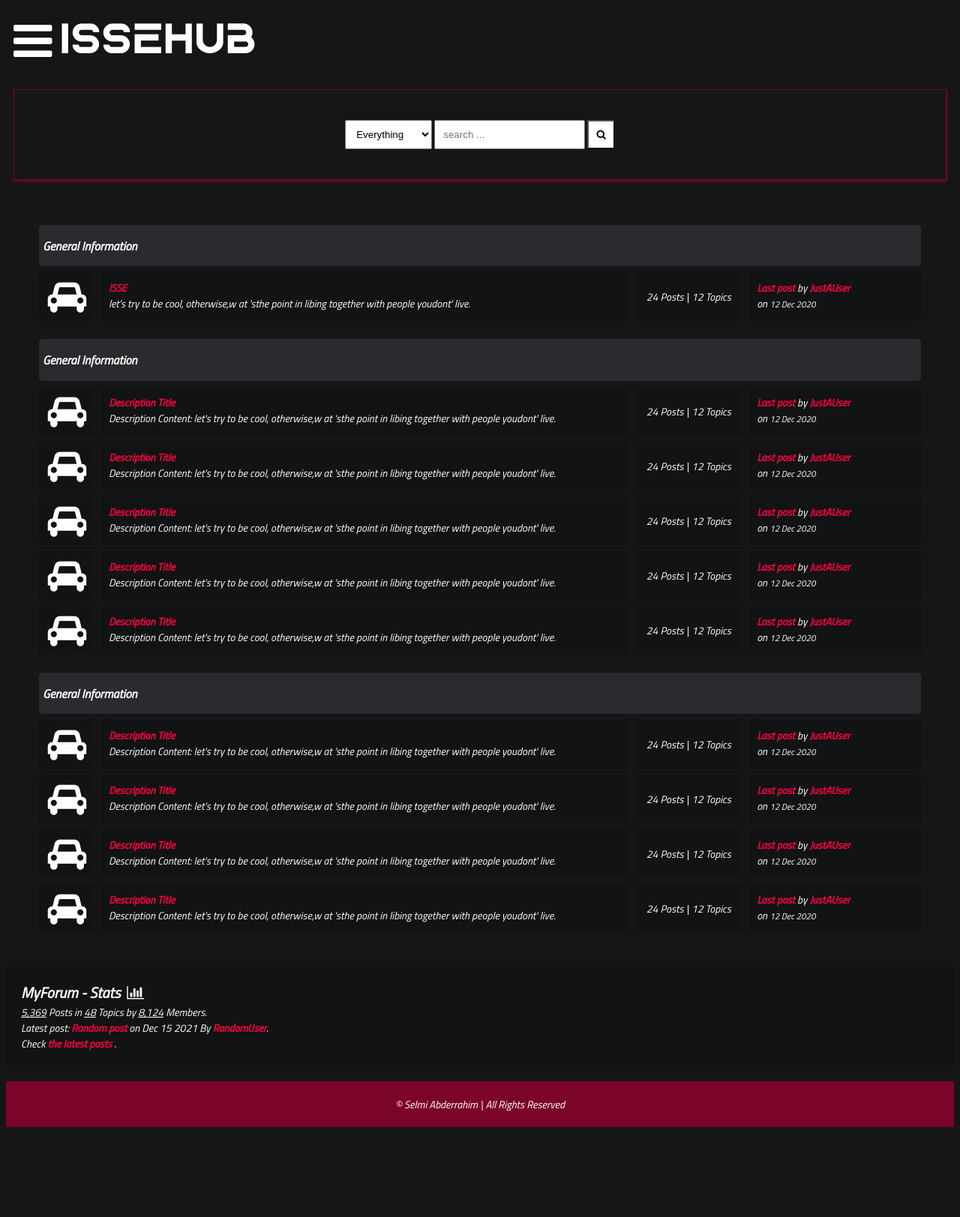
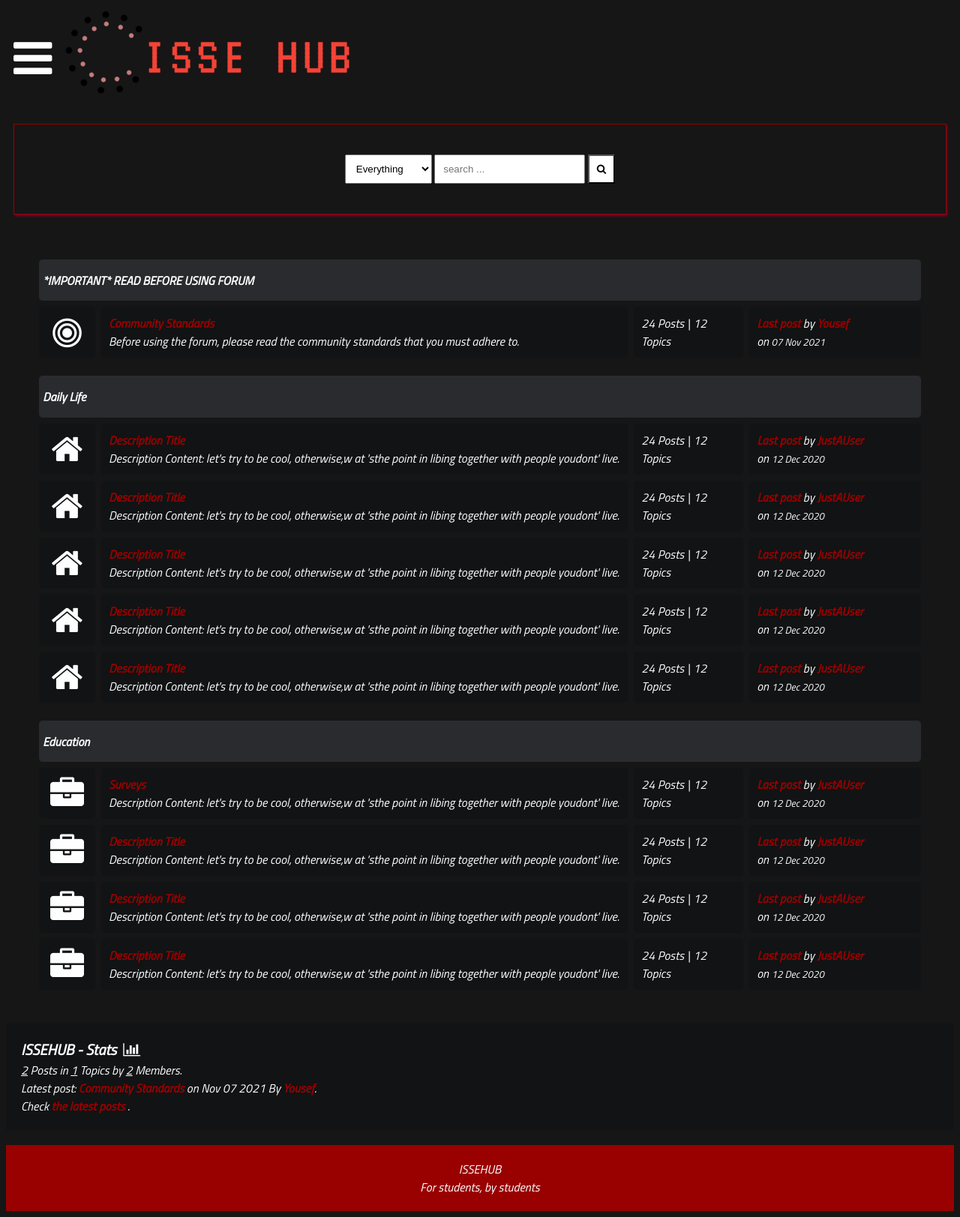
Before and after one commit to TheRealBruceMcGoose/ISSEHub, a PHP site: page /forums.html in a window 1280 px wide. Shown: the whole page at 75% size. Before the commit the page ends 1511 px from the top, so only its background shows below. Run offline with PHP 8.4, Linux system fonts and the light colour scheme.

Commit message:
Updated website with icons, community guidelines, etc... and design in general.

```diff
--- a/html/forums.html
+++ b/html/forums.html
@@ -3,7 +3,7 @@
 <head>
     <meta charset="UTF-8">
     <meta name="viewport" content="width=device-width, initial-scale=1.0">
-    <title>Forum</title>
+    <title>ISSEHUB</title>
     <link rel="stylesheet" href="style.css">
     <link rel="stylesheet" href="https://cdnjs.cloudflare.com/ajax/libs/font-awesome/4.7.0/css/font-awesome.min.css">
     <link rel="preconnect" href="https://fonts.gstatic.com">
@@ -17,13 +17,13 @@
             <nav class="navigation hide" id="navigation">
                 <span class="close-icon" id="close-icon" onclick="showIconBar()"><i class="fa fa-close"></i></span>
                 <ul class="nav-list">
-                    <li class="nav-item"><a href="forums.html">Forums</a></li>
-                    <li class="nav-item"><a href="posts.html">Posts</a></li>
-                    <li class="nav-item"><a href="detail.html">Detail</a></li>
+                    <li class="nav-item"><a href="forums.html">Staff Directory</a></li>
+                    <li class="nav-item"><a href="posts.html">Sign Up</a></li>
+                    <li class="nav-item"><a href="https://ct.ritsumei.ac.jp/">Login</a></li>
                 </ul>
             </nav>
             <a class="bar-icon" id="iconBar" onclick="hideIconBar()"><i class="fa fa-bars"></i></a>
-            <div class="brand">ISSEHub</div>
+            <div class="brand"><a href="forums.html"><img src=img/logo.png></a></div>
         </div>
         <!--SearchBox Section-->
         <div class="search-box">
@@ -41,22 +41,22 @@
     <div class="container">
         <div class="subforum">
             <div class="subforum-title">
-                <h1>General Information</h1>
+                <h1>*IMPORTANT* READ BEFORE USING FORUM</h1>
             </div>
             <div class="subforum-row">
                 <div class="subforum-icon subforum-column center">
-                    <i class="fa fa-car center"></i>
+                    <i class="fa fa-bullseye center"></i>
                 </div>
                 <div class="subforum-description subforum-column">
-                    <h4><a href="#">ISSE</a></h4>
-                    <p>let's try to be cool, otherwise,w at 'sthe point in libing together with people youdont' live.</p>
+                    <h4><a href="community-standards.html">Community Standards</a></h4>
+                    <p>Before using the forum, please read the community standards that you must adhere to.</p>
                 </div>
                 <div class="subforum-stats subforum-column center">
                     <span>24 Posts | 12 Topics</span>
                 </div>
                 <div class="subforum-info subforum-column">
-                    <b><a href="">Last post</a></b> by <a href="">JustAUser</a>
-                    <br>on <small>12 Dec 2020</small>
+                    <b><a href="">Last post</a></b> by <a href="">Yousef</a>
+                    <br>on <small>07 Nov 2021</small>
                 </div>
             </div>
         </div>
@@ -64,11 +64,11 @@
 
         <div class="subforum">
             <div class="subforum-title">
-                <h1>General Information</h1>
+                <h1>Daily Life</h1>
             </div>
             <div class="subforum-row">
                 <div class="subforum-icon subforum-column center">
-                    <i class="fa fa-car center"></i>
+                    <i class="fa fa-home center"></i>
                 </div>
                 <div class="subforum-description subforum-column">
                     <h4><a href="#">Description Title</a></h4>
@@ -85,7 +85,7 @@
             <hr class="subforum-devider">
             <div class="subforum-row">
                 <div class="subforum-icon subforum-column center">
-                    <i class="fa fa-car center"></i>
+                    <i class="fa fa-home center"></i>
                 </div>
                 <div class="subforum-description subforum-column">
                     <h4><a href="#">Description Title</a></h4>
@@ -102,7 +102,7 @@
             <hr class="subforum-devider">
             <div class="subforum-row">
                 <div class="subforum-icon subforum-column center">
-                    <i class="fa fa-car center"></i>
+                    <i class="fa fa-home center"></i>
                 </div>
                 <div class="subforum-description subforum-column">
                     <h4><a href="#">Description Title</a></h4>
@@ -119,7 +119,7 @@
             <hr class="subforum-devider">
             <div class="subforum-row">
                 <div class="subforum-icon subforum-column center">
-                    <i class="fa fa-car center"></i>
+                    <i class="fa fa-home center"></i>
                 </div>
                 <div class="subforum-description subforum-column">
                     <h4><a href="#">Description Title</a></h4>
@@ -136,7 +136,7 @@
             <hr class="subforum-devider">
             <div class="subforum-row">
                 <div class="subforum-icon subforum-column center">
-                    <i class="fa fa-car center"></i>
+                    <i class="fa fa-home center"></i>
                 </div>
                 <div class="subforum-description subforum-column">
                     <h4><a href="#">Description Title</a></h4>
@@ -154,11 +154,28 @@
 
         <div class="subforum">
             <div class="subforum-title">
-                <h1>General Information</h1>
+                <h1>Education</h1>
             </div>
             <div class="subforum-row">
                 <div class="subforum-icon subforum-column center">
-                    <i class="fa fa-car center"></i>
+                    <i class="fa fa-briefcase center"></i>
+                </div>
+                <div class="subforum-description subforum-column">
+                    <h4><a href="#">Surveys</a></h4>
+                    <p>Description Content: let's try to be cool, otherwise,w at 'sthe point in libing together with people youdont' live.</p>
+                </div>
+                <div class="subforum-stats subforum-column center">
+                    <span>24 Posts | 12 Topics</span>
+                </div>
+                <div class="subforum-info subforum-column">
+                    <b><a href="">Last post</a></b> by <a href="">JustAUser</a>
+                    <br>on <small>12 Dec 2020</small>
+                </div>
+            </div>
+            <hr class="subforum-devider">
+            <div class="subforum-row">
+                <div class="subforum-icon subforum-column center">
+                    <i class="fa fa-briefcase center"></i>
                 </div>
                 <div class="subforum-description subforum-column">
                     <h4><a href="#">Description Title</a></h4>
@@ -175,7 +192,7 @@
             <hr class="subforum-devider">
             <div class="subforum-row">
                 <div class="subforum-icon subforum-column center">
-                    <i class="fa fa-car center"></i>
+                    <i class="fa fa-briefcase center"></i>
                 </div>
                 <div class="subforum-description subforum-column">
                     <h4><a href="#">Description Title</a></h4>
@@ -192,24 +209,7 @@
             <hr class="subforum-devider">
             <div class="subforum-row">
                 <div class="subforum-icon subforum-column center">
-                    <i class="fa fa-car center"></i>
-                </div>
-                <div class="subforum-description subforum-column">
-                    <h4><a href="#">Description Title</a></h4>
-                    <p>Description Content: let's try to be cool, otherwise,w at 'sthe point in libing together with people youdont' live.</p>
-                </div>
-                <div class="subforum-stats subforum-column center">
-                    <span>24 Posts | 12 Topics</span>
-                </div>
-                <div class="subforum-info subforum-column">
-                    <b><a href="">Last post</a></b> by <a href="">JustAUser</a>
-                    <br>on <small>12 Dec 2020</small>
-                </div>
-            </div>
-            <hr class="subforum-devider">
-            <div class="subforum-row">
-                <div class="subforum-icon subforum-column center">
-                    <i class="fa fa-car center"></i>
+                    <i class="fa fa-briefcase center"></i>
                 </div>
                 <div class="subforum-description subforum-column">
                     <h4><a href="#">Description Title</a></h4>
@@ -232,15 +232,15 @@
     <!-- Forum Info -->
     <div class="forum-info">
         <div class="chart">
-            MyForum - Stats &nbsp;<i class="fa fa-bar-chart"></i>
+            ISSEHUB - Stats &nbsp;<i class="fa fa-bar-chart"></i>
         </div>
-        <span><u>5,369</u> Posts in <u>48</u> Topics by <u>8,124</u> Members.</span><br>
-        <span>Latest post: <b><a href="">Random post</a></b> on Dec 15 2021 By <a href="">RandomUser</a></span>.<br>
+        <span><u>2</u> Posts in <u>1</u> Topics by <u>2</u> Members.</span><br>
+        <span>Latest post: <b><a href="community-standards.html">Community Standards</a></b> on Nov 07 2021 By <a href="">Yousef</a></span>.<br>
         <span>Check <a href="">the latest posts</a> .</span><br>
     </div>
 
     <footer>
-        <span>&copy;  Selmi Abderrahim | All Rights Reserved</span>
+        <span>  ISSEHUB <br> For students, by students</span>
     </footer>
     <script src="main.js"></script>
 </body>
--- a/html/style.css
+++ b/html/style.css
@@ -6,14 +6,14 @@
 }
 
 html{
-    font-size: 14px;
+    font-size: 16px;
     font-family: 'Titillium Web', sans-serif;
     background-color:rgb(22, 22, 22);
     color:#FEFEFE;
 }
 
 a{
-    color:#FF0042;
+    color:#990000;
     font-weight: bolder;
     text-decoration: none;
 }
@@ -221,7 +221,7 @@ header{
 
   /* Search Box styles */
 .search-box{
-    border: solid 1px #7b0528;
+    border: solid 1px #990000;
     margin-top: 20px;
     padding: 40px;
     display:flex;
@@ -273,7 +273,7 @@ header{
 footer{
     margin-top: 20px;
     padding: 20px;
-    background-color:  #7b0528;
+    background-color:  #990000;
     display: block;
     text-align: center;
 }
```
Also changed, not shown: other parts of html/style.css (+1 -2 lines), html/community-standards.html (added, +185 -0 lines), html/img/logo.png (added).
